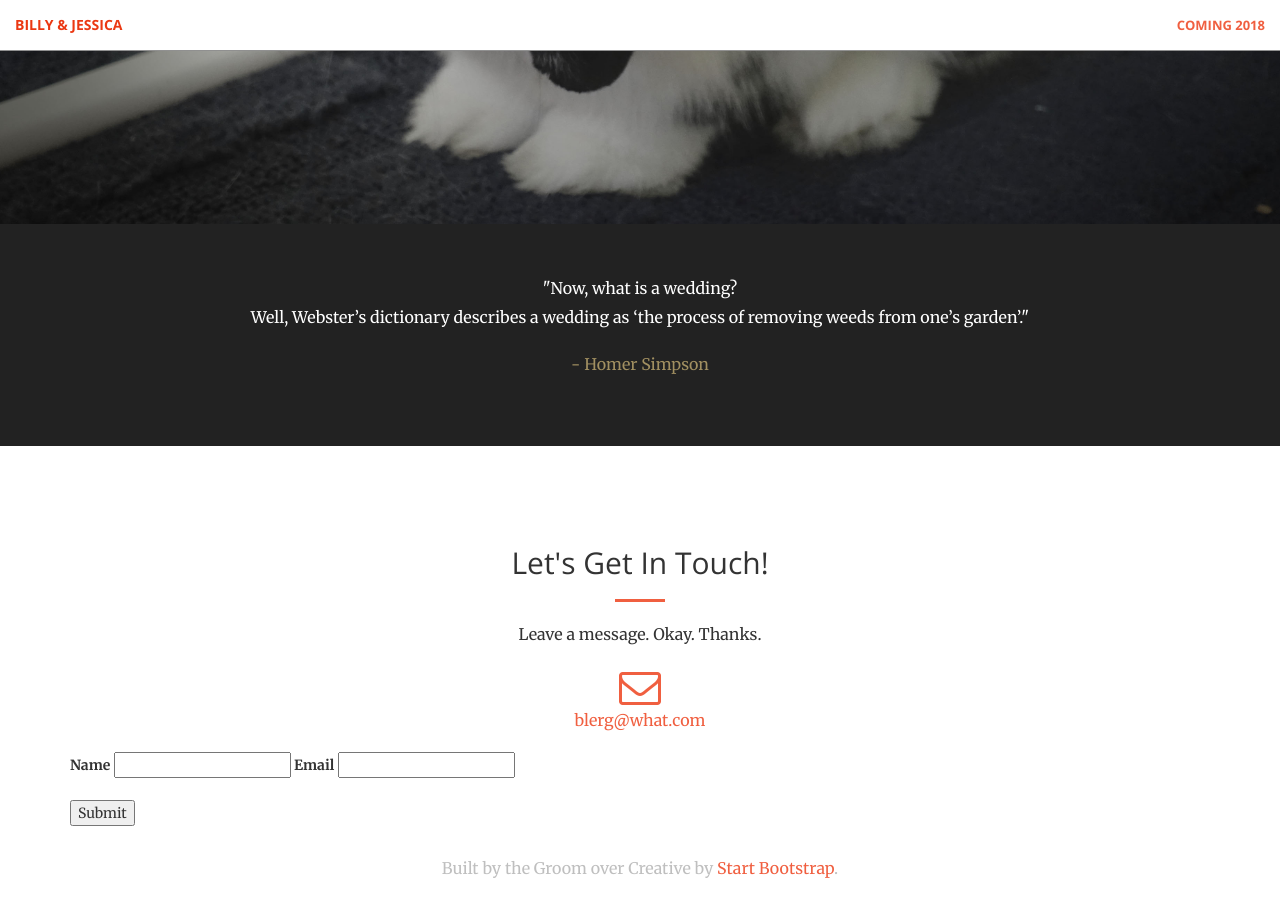
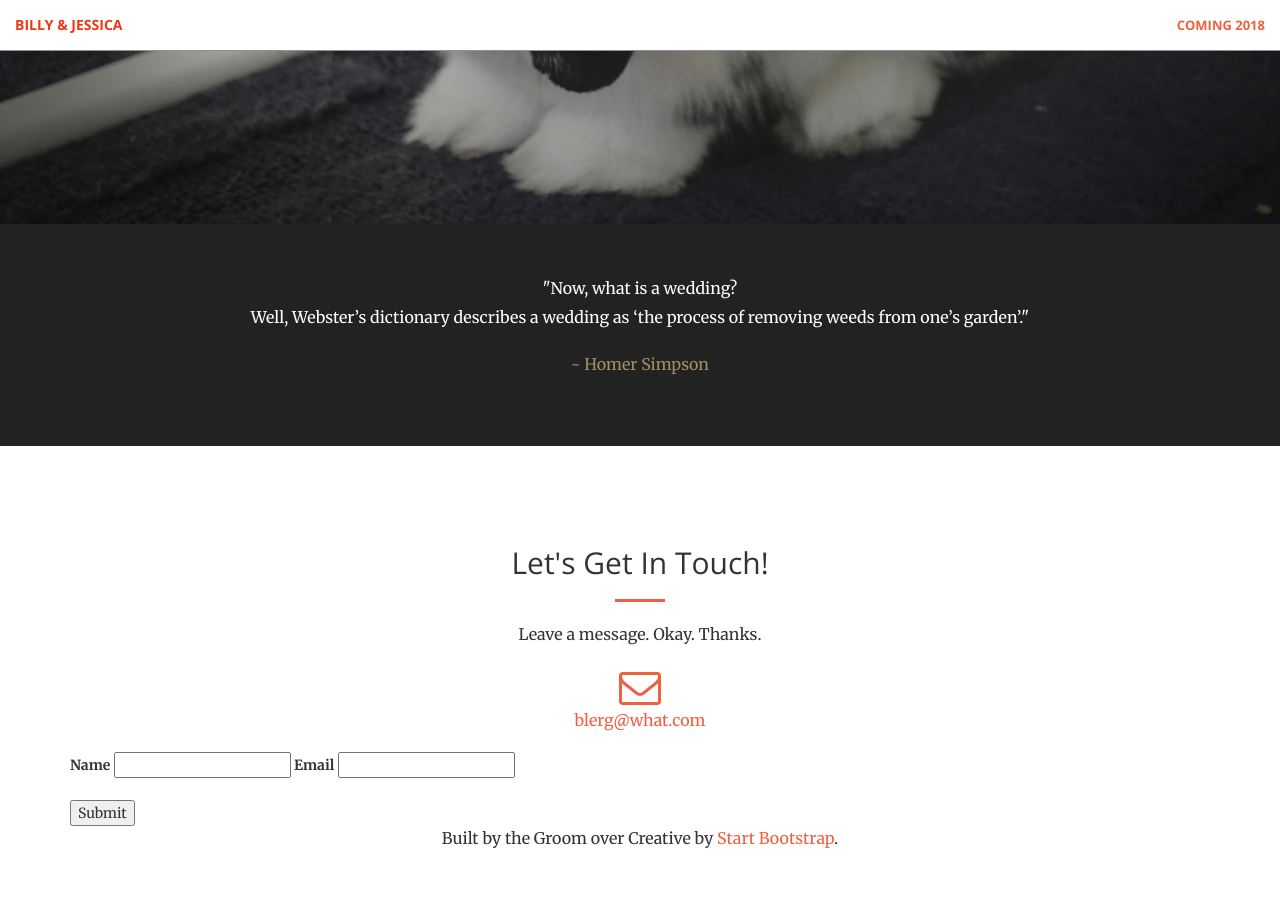
Before and after one commit to notbleh/wed-website, a Jekyll site: the page built from index.html, in a window 1280 px wide and 900 px high, scrolled down 676 px. Built offline with Jekyll 4.4.1, drawn with Linux system fonts in a browser that asks for light colours; nearby versions of some CDN libraries; after the commit the page ends 1546 px from its top, so only the background shows below that.

Commit message:
Update main.scss

```diff
--- a/css/main.scss
+++ b/css/main.scss
@@ -37,12 +37,6 @@
 $theme-primary: #F05F40;
 $theme-dark: #222;
 
-.tagline {
-    color: #bfbfbf;
-    padding-top: 30px;
-    font-size: 80%;
-}
-
 // Import partials from `sass_dir` (defaults to `_sass`)
 @import
         "mixins",
```
